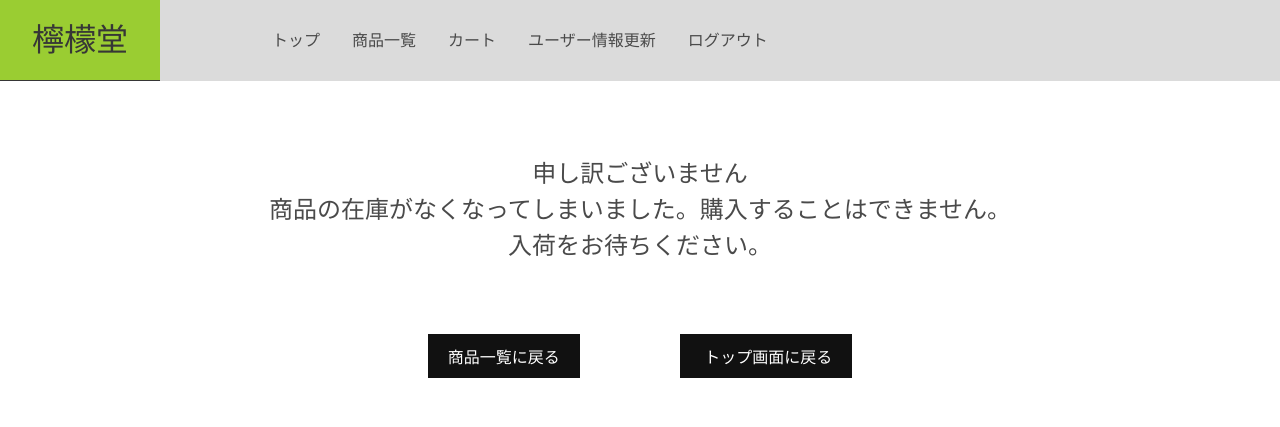
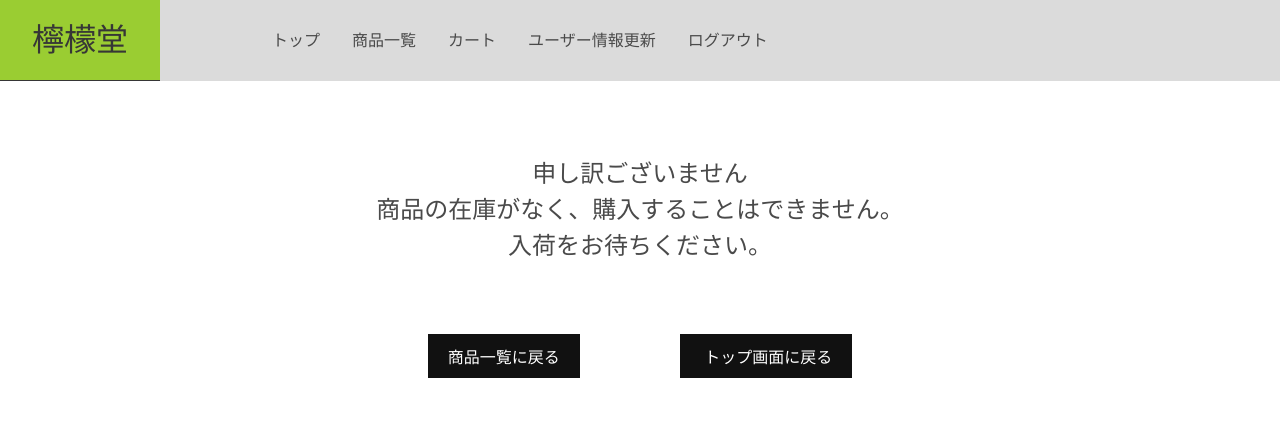
Before and after one commit to tatuki0121/remon, a PHP site: page /cart-in.php in a window 1280 px wide. Shown: the top 427 px of the page. Run offline with PHP 8.4, Linux system fonts and the light colour scheme.

Commit message:
カートイン修正

```diff
--- a/remondou/cart-in.php
+++ b/remondou/cart-in.php
@@ -21,7 +21,7 @@ if(!empty($_POST['stock'])){
     echo '</form>';
 }else{
     echo '<p id="margin">申し訳ございません</p>';
-    echo '<p>商品の在庫がなくなってしまいました。購入することはできません。</p>';
+    echo '<p>商品の在庫がなく、購入することはできません。</p>';
     echo '<p>入荷をお待ちください。</p>';
     echo '<div id="button">';
     echo '<form action = "shohinitirankensaku.php">';
```
